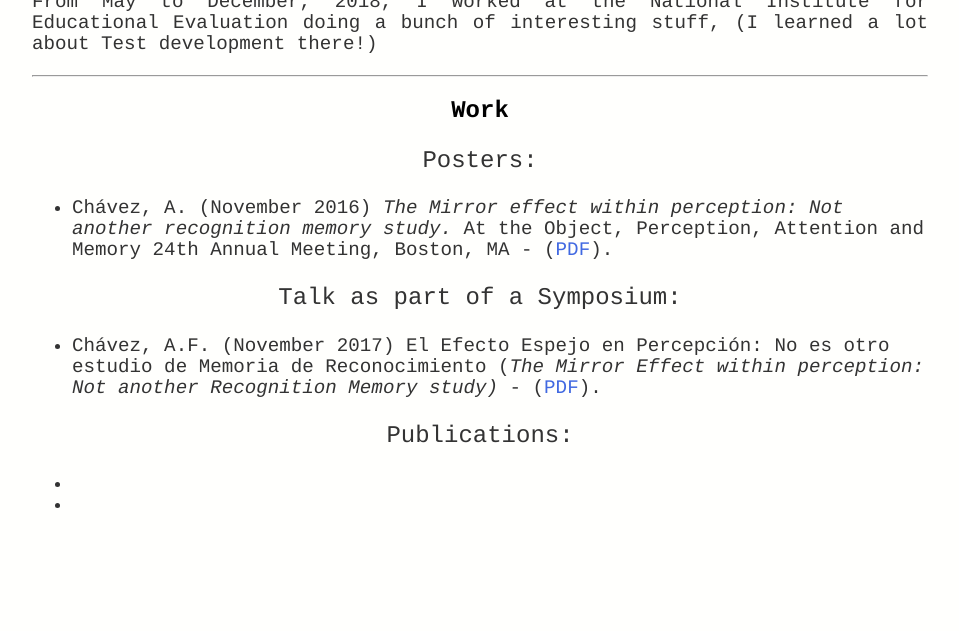
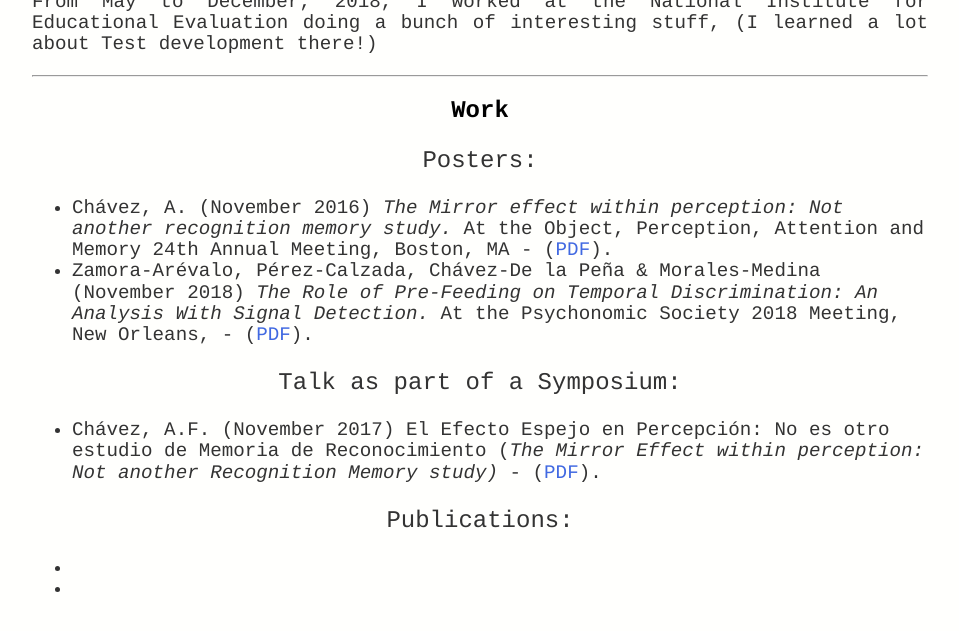
Before and after one commit to BouzasLab25/bouzaslab25.github.io, a Jekyll site: the page built from people/felisa.html, in a window 1280 px wide and 900 px high, scrolled down 1530 px. Shown: the top 631 px of the window, without its empty margins (160-1119 px from the left). Built offline with Jekyll 4.4.1, drawn with Linux system fonts in a browser that asks for light colours.

Commit message:
Update felisa.html

```diff
--- a/people/felisa.html
+++ b/people/felisa.html
@@ -44,6 +44,7 @@
 <p>Posters:</p>
 	<ul>
 	<li class='ho' > Chávez, A. (November 2016) <i> The Mirror effect within perception: Not another recognition memory study.</i> At the Object, Perception, Attention and Memory 24th Annual Meeting, Boston, MA - (<a class='link' href="/documents/poster_felisa_2016.pdf" target="_blank">PDF</a>). </li>
+	<li class='ho' > Zamora-Arévalo, Pérez-Calzada, Chávez-De la Peña & Morales-Medina (November 2018) <i>The Role of Pre-Feeding on Temporal Discrimination: An Analysis With Signal Detection.</i> At the Psychonomic Society 2018 Meeting, New Orleans, - (<a class='link' href="/presentations/PsychonomicsNov2018_Zam.pdf" target="_blank">PDF</a>). </li>
 	</ul>
 <p>Talk as part of a Symposium:</p>
 	<ul>
```
